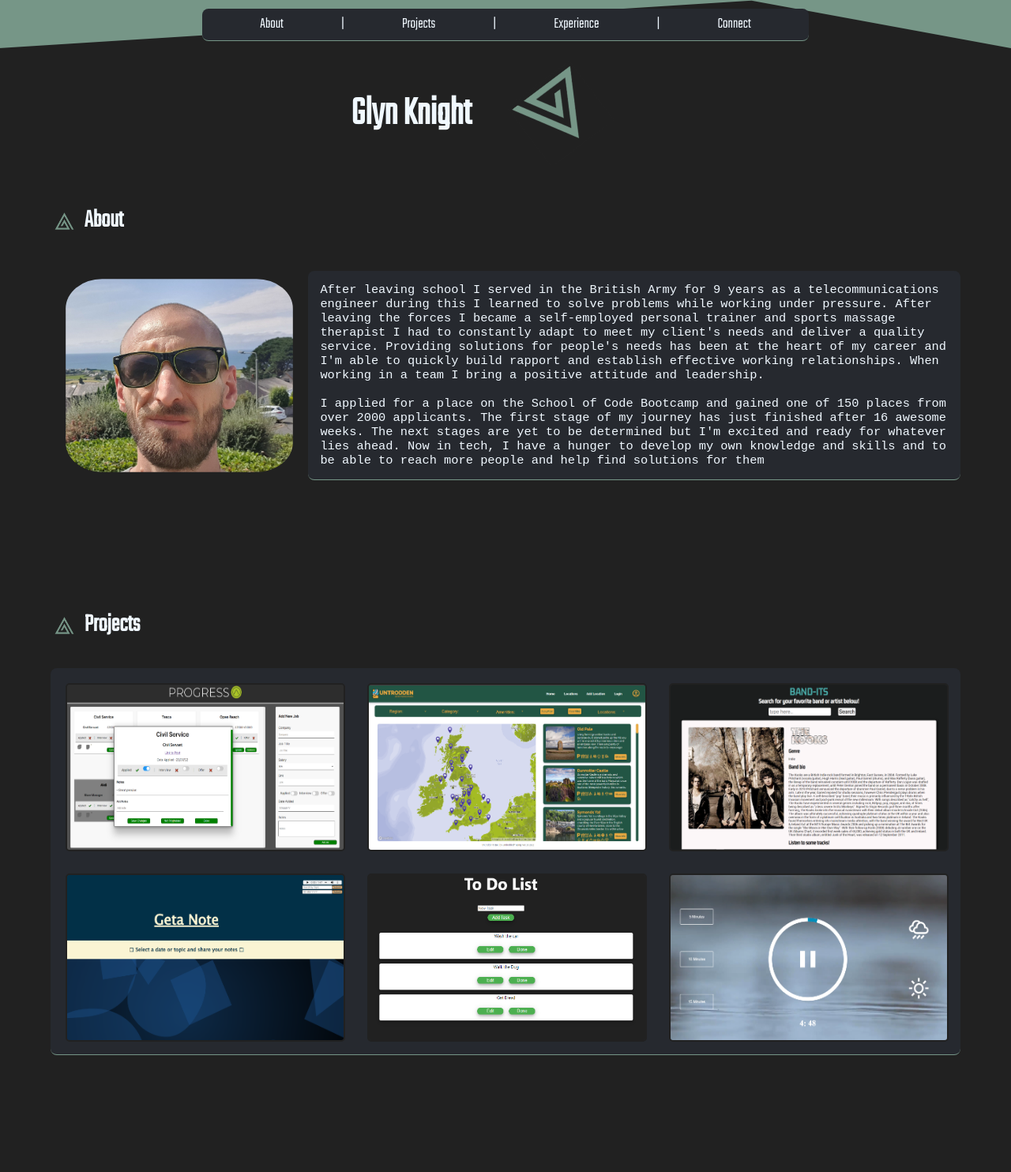
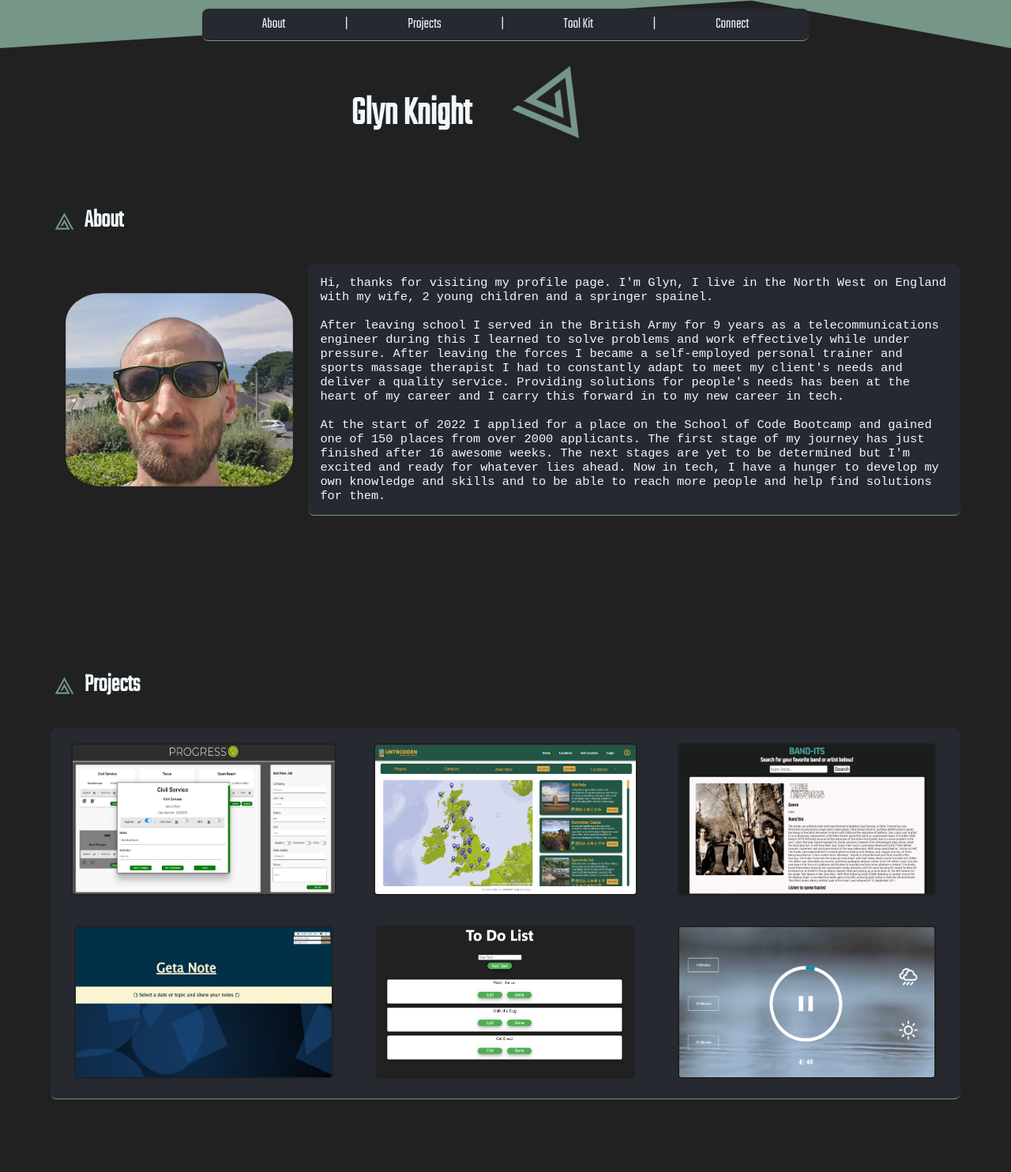
Before and after one commit to GLYNKNIGHT/G-Profile-Page, a React app: page / in a window 1280 px wide. Shown: the part 2-1486 px from the top of the page at 79% size. Built offline with nearby package versions, Linux system fonts and the light colour scheme.

Commit message:
Project description on hover

```diff
--- a/package.json
+++ b/package.json
@@ -9,6 +9,7 @@
     "react": "^18.2.0",
     "react-dom": "^18.2.0",
     "react-scripts": "5.0.1",
+    "react-show-more-text": "^1.5.2",
     "tailwindcss": "^3.1.8",
     "web-vitals": "^2.1.4"
   },
--- a/src/components/About/About.js
+++ b/src/components/About/About.js
@@ -1,14 +1,21 @@
 import Styles from './About.module.css';
 import Heading from '../Heading/Heading';
+
+
 const About = ()=>{
+
+
+
     return<div id='about'>
         <Heading heading={'About'}/>
         <div className={Styles.about_content}>
         <img width='25%' height='25%' src='/Profile.jpg' alt='Me'/>
-        <p>After leaving school I served in the British Army for 9 years as a telecommunications engineer during this I learned to solve problems while working under pressure. After leaving the forces I became a self-employed personal trainer and sports massage therapist I had to constantly adapt to meet my client's needs and deliver a quality service.
-        Providing solutions for people's needs has been at the heart of my career and I'm able to quickly build rapport and establish effective working relationships. When working in a team I bring a positive attitude and leadership.
-        <br/><br/>I applied for a place on the School of Code Bootcamp and gained one of 150 places from over 2000 applicants. The first stage of my journey has just finished after 16 awesome weeks. The next stages are yet to be determined but I'm excited and ready for whatever lies ahead.
-        Now in tech, I have a hunger to develop my own knowledge and skills and to be able to reach more people and help find solutions for them </p>
+
+        <p>Hi, thanks for visiting my profile page. I'm Glyn, I live in the North West on England with my wife, 2 young children and a springer spainel. <br/>
+        <br/> After leaving school I served in the British Army for 9 years as a telecommunications engineer during this I learned to solve problems and work effectively while under pressure. After leaving the forces I became a self-employed personal trainer and sports massage therapist I had to constantly adapt to meet my client's needs and deliver a quality service.
+        Providing solutions for people's needs has been at the heart of my career and I carry this forward in to my new career in tech. <br/>
+        <br/>At the start of 2022 I applied for a place on the School of Code Bootcamp and gained one of 150 places from over 2000 applicants. The first stage of my journey has just finished after 16 awesome weeks. The next stages are yet to be determined but I'm excited and ready for whatever lies ahead.
+        Now in tech, I have a hunger to develop my own knowledge and skills and to be able to reach more people and help find solutions for them. </p>
 
     </div>
     </div>
--- a/src/components/About/About.module.css
+++ b/src/components/About/About.module.css
@@ -6,6 +6,7 @@
 }
 
 .about_content p{
+
     font-family: 'Courier New', Courier, monospace;
     font-size: 1.2vw;
     text-align: left;
@@ -21,6 +22,9 @@
     border-radius: 20%;
  }
 
+
+
+
  @media screen and (max-width: 800px){
     .about_content{
         display: flex;
--- a/src/components/App/App.css
+++ b/src/components/App/App.css
@@ -21,7 +21,7 @@
   margin: 0 auto;
   display: flex;
   flex-direction: column;
-  gap:15vh;
+  gap:20vh;
 }
 
 @media screen and (max-width: 800px){
--- a/src/components/Nav/Nav.js
+++ b/src/components/Nav/Nav.js
@@ -6,7 +6,7 @@ const Nav = () =>{
         <p>|</p>
         <a href='#projects'>Projects</a>
         <p>|</p>
-        <a href='#experience'>Experience</a>
+        <a href='#experience'>Tool Kit</a>
         <p>|</p>
         <a href='#connect'>Connect</a>
     </div>
--- a/src/components/Projects/Projects.js
+++ b/src/components/Projects/Projects.js
@@ -1,37 +1,45 @@
 import Heading from '../Heading/Heading'
 import Styles from './Projects.module.css'
+import { useState } from 'react'
+const Projetcs = () =>{
+const [mouseEnter, setMouseEnter] = useState(0)
 
-const Projetcs = () =>{
+
     return <div className={Styles.project_container} id='projects'>
       <Heading heading={'Projects'}/>
 
         <div className={Styles.project_grid}>
-            <div className={Styles.project_card}>
+            <div className={Styles.project_card} onMouseEnter={()=>setMouseEnter(1)}  onMouseLeave={()=>setMouseEnter(0)}>
             <a href='https://github.com/GLYNKNIGHT/Job-Tracking-App-Demo' target='blank'>
             <img src='./Progress.PNG' alt='progress' />
+            {(mouseEnter===1)?<div className={Styles.hidden}><p>Job application tracking App<br></br>Click to see Git Hub Repo</p></div>: null}
             </a>
             </div>
-            <div className={Styles.project_card}>
+            <div className={Styles.project_card} onMouseEnter={()=>setMouseEnter(2)}  onMouseLeave={()=>setMouseEnter(0)}>
             <a href='https://github.com/GLYNKNIGHT/Untrodden-Final-Team-Project' target='blank'>
                 <img src='./untrodden.PNG' alt='untrodden' />
+                {(mouseEnter===2)?<div className={Styles.hidden}><p>Team Project - Shared places to visit<br></br>Click to see Git Hub Repo</p></div>: null}
                 </a>
             </div>
-            <div className={Styles.project_card}>
+            <div className={Styles.project_card} onMouseEnter={()=>setMouseEnter(3)}  onMouseLeave={()=>setMouseEnter(0)}>
             <a href='https://github.com/GLYNKNIGHT/Band-Its-Week-8-Hackathon-' target='blank'>
                 <img src='./BandIts.PNG' alt='Band-Its' />
+                {(mouseEnter===3)?<div className={Styles.hidden}><p>Band API<br></br>Click to see Git Hub Repo</p></div>: null}
             </a>
             </div>
-            <div className={Styles.project_card}>
+            <div className={Styles.project_card} onMouseEnter={()=>setMouseEnter(4)}  onMouseLeave={()=>setMouseEnter(0)}>
             <a href='https://github.com/GLYNKNIGHT/Geta-Note--Wk9--Team-Project' target='blank'>
                 <img src='./GetaNote.PNG' alt='GetaNote' />
+                {(mouseEnter===4)?<div className={Styles.hidden}><p>Team Project - Note Sharing App<br></br>Click to see Git Hub Repo</p></div>: null}
             </a>
             </div>
-            <div className={Styles.project_card}>
+            <div className={Styles.project_card} onMouseEnter={()=>setMouseEnter(5)}  onMouseLeave={()=>setMouseEnter(0)}>
                 <img src='./ToDo.png' alt='ToDo' />
+                {(mouseEnter===5)?<div className={Styles.hidden}><p>To Do App</p></div>: null}
             </div>
-            <div className={Styles.project_card}>
-
+            <div className={Styles.project_card} onMouseEnter={()=>setMouseEnter(6)}  onMouseLeave={()=>setMouseEnter(0)}>
                 <img src='./Med.PNG' alt='Mediation' />
+                {(mouseEnter===6)?<div className={Styles.hidden}><p>Meditation App</p></div>: null}
             </div>
         </div>
     </div>
--- a/src/components/Projects/Projects.module.css
+++ b/src/components/Projects/Projects.module.css
@@ -1,7 +1,6 @@
 .project_container{
     width:90vw;
     margin:0 auto;
-
 }
 
 .project_grid{
@@ -19,21 +18,32 @@ width: auto;
     height: auto;
     margin: 0 auto;
     border-radius: 10px;
-
+    position: relative;
 }
 
 .project_card img{
-  width:100%;
-  height: 100%;
+    width:95%;
+    height: 95%;
     border-radius: 5px;
     border: 0.2vw solid #212121;
 }
 
 .project_card img:hover{
+    border: 0.2vw solid #212121;
+}
 
- border: 0.2vw solid white;
 
+.hidden{
+    width: 100%;
+    height: 100%;
+    background-color: #212121ec;
+    position: absolute;
+    top:0;
+    right: 0;
+    color: white;
+    border-radius: 8px;
 }
+
 
 
 @media screen and (max-width: 800px) {
```
Also changed, not shown: src/components/Projects/ProjectCard/ProjectCard.js (added), 1 other file. Lines whose indentation alone changed are shown as unchanged.
